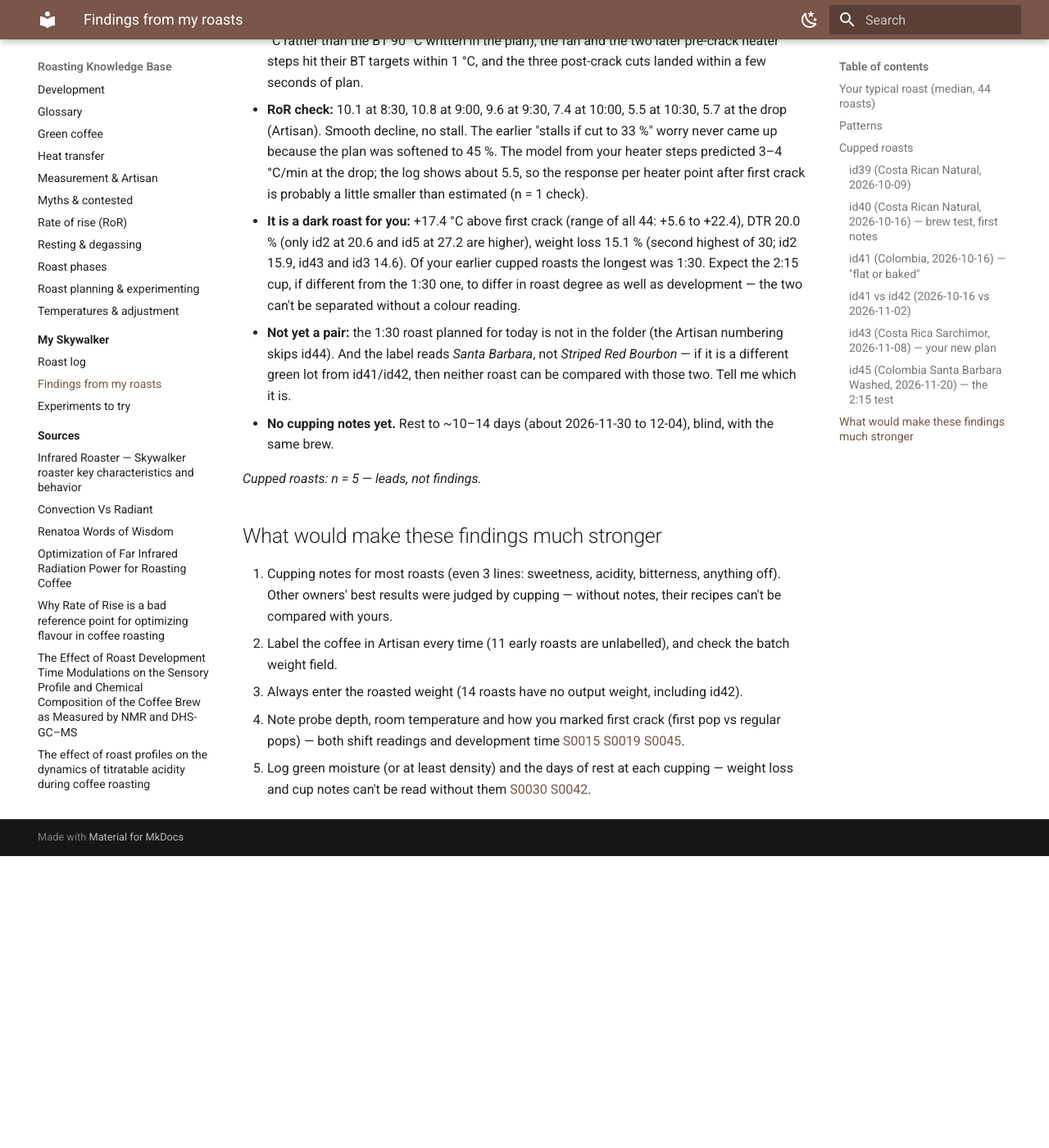
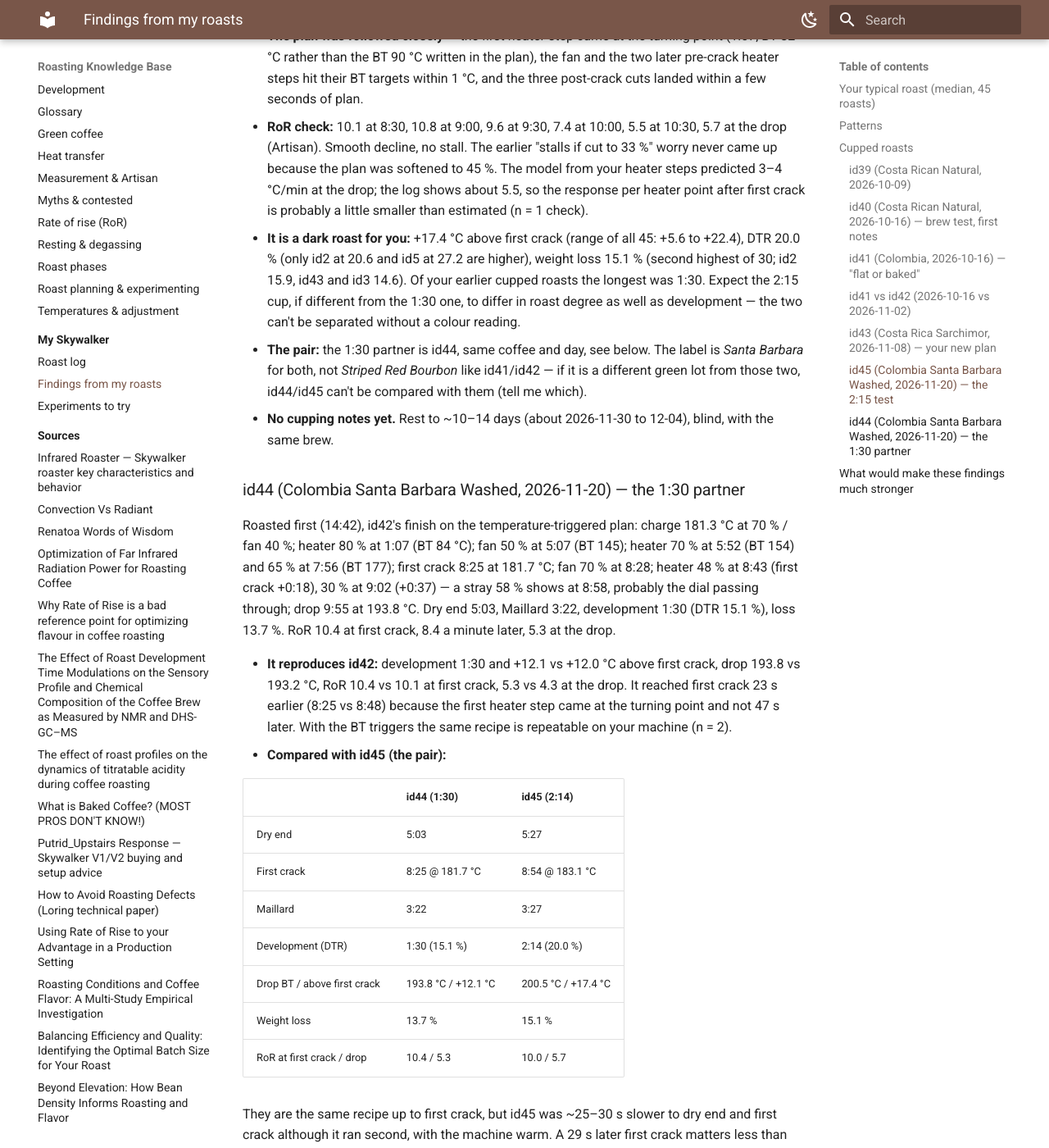
Before and after one commit to edsdck/roasting-kb, an MkDocs documentation site: the page built from docs/skywalker/findings.md, in a window 1280 px wide and 1400 px high, scrolled down 11532 px. Shown: the whole window at 82% size. Built offline with MkDocs 1.6.1 and Material for MkDocs 9.7.7, drawn with Linux system fonts in a browser that asks for light colours; before the commit the page ends 12576 px from its top, so only the background shows below that; some of the changed text lies outside the part shown.

Commit message:
Build 12: id44 (1:30 partner of id45), pair table
Co-Authored-By: Claude Sonnet 5.5 <noreply@anthropic.com>
Claude-Session: https://claude.ai/code/session_011bTvuuNt5nEpRJFXcJixPE

```diff
--- a/docs/changelog.md
+++ b/docs/changelog.md
@@ -1,6 +1,12 @@
 # Changelog
 
 Every change the Builder makes to the knowledge base, newest first.
+
+## 2026-11-20 — Build 12
+Sources integrated: none · Roasts parsed: 1 new (id44) · Cupping notes: none new
+- **ROASTS** [findings](skywalker/findings.md#id44-colombia-santa-barbara-washed-2026-11-20-the-130-partner) — id44 (Colombia Santa Barbara Washed, 1:30 development, drop 193.8 °C, +12.1 °C above first crack, loss 13.7 %) added as the 1:30 partner of id45, with a side-by-side table. It reproduces id42 closely; id45 reached first crack 29 s later. Medians table refreshed (n=45).
+- **CORRECT** [findings](skywalker/findings.md) — was: "the 1:30 roast planned for today is not in the folder" and a separate id45 summary bullet → now: id44 is in the folder, same coffee label as id45; one pair bullet replaces them. The open question left: whether Santa Barbara is a different lot from id41/id42.
+- **EXTEND** [experiments § 2](skywalker/experiments.md) and [Development](kb/development.md) — both arms roasted; cup comparison due about 2026-11-30 to 12-04.
 
 ## 2026-11-20 — Build 11
 Sources integrated: none · Roasts parsed: 1 new (id45; the planned 1:30 partner is not in the folder) · Cupping notes: none new
--- a/docs/skywalker/findings.md
+++ b/docs/skywalker/findings.md
@@ -2,7 +2,7 @@
 
 *Maintained by the Builder from the [roast log](roast-log.md) and cupping notes. Personal evidence
 (grade **P**): the best evidence for this machine, but uncontrolled, one roaster, and five roasts
-cupped so far. Updated 2026-11-20 (Build 11, id45), 44 roasts (Jan–Nov 2026).*
+cupped so far. Updated 2026-11-20 (Build 12, id44), 45 roasts (Jan–Nov 2026).*
 
 !!! abstract "In short"
     - **First crack reads ~184 °C** on your machine (median of 41 roasts; range 174–193 °C) — matching other Skywalker owners (179–183 °C), far below the ~200 °C of convection roasters.
@@ -13,23 +13,23 @@ cupped so far. Updated 2026-11-20 (Build 11, id45), 44 roasts (Jan–Nov 2026).*
     - **First brew-split test (Build 10, id40, 2026-11-20): grind was not the bitterness.** Same roast brewed at your usual grind and 10 micro-steps coarser, tasted at 8, 11 and 16 minutes: the coarser cup was more acidic, bitterness similar at first and little in either cup later; a second taster picked the finer cup blind, with more body. So a coarser grind bought acidity, not less bitterness. One brew, small n — see [Cupped roasts](#cupped-roasts).
     - **Longer development won on the Colombia:** id41 (1:01) cupped "flat or baked" with a bit of smoke; id42 (1:30, only development changed) was sweeter, with tea-like body and weaker bitterness. Your best lead so far.
     - **id43 (Costa Rica, 2026-11-08)** ran your new plan: the earlier heater cuts brought RoR at first crack down from 11.5 (id39) to 9.1 °C/min, and with 1:30 of development it lost 14.6 % — the most of your five Costa Rica roasts — so you thought it too dark. **The cup disagreed:** fruity with balanced acidity at 3 days, tastier on a V60 at 10 days, and "more fruit-ish" than id39 and id40 at 11 days, with the "infamous" flavour weak and fading. Your best-tasting Costa Rica so far (P, n=1).
-    - **id45 (Colombia Santa Barbara Washed, 2026-11-20) — the 2:15 finish.** Followed the temperature-triggered plan almost to the second: development 2:14 (DTR 20.0 %), drop 200.5 °C (**+17.4 °C above first crack**, against your median +8.5), weight loss 15.1 % (second highest of 30 recorded). RoR declined smoothly with no stall: ~10 °C/min through first crack, 5.5 at 10:30, 5.7 at the drop (Artisan) — a bit above the 3–4 predicted from your heater-step responses. Not cupped; its 1:30 partner isn't in the folder yet, and the coffee is labelled differently from id41/id42 (Santa Barbara, not Striped Red Bourbon) — see [id45](#id45-colombia-santa-barbara-washed-2026-11-20-the-215-test).
+    - **id44 vs id45 (Colombia Santa Barbara Washed, both 2026-11-20) — the 1:30 / 2:14 pair, not cupped yet.** Both followed the temperature-triggered plan closely (id44 at 14:42, id45 at 15:13). id44: development 1:30, drop 193.8 °C (+12.1 °C above first crack), loss 13.7 %; id45: development 2:14, drop 200.5 °C (**+17.4 °C**), loss 15.1 % (second highest of 31 recorded). RoR declined smoothly in both and neither stalled (5.3 and 5.7 °C/min at the drop, a bit above the 3–4 I predicted for id45). id44 also reproduces id42 closely (+12.0 °C, RoR 10.4 vs 10.1 at first crack). The pair differs in degree as well as development, and id45 reached first crack 29 s later — see [id44](#id44-colombia-santa-barbara-washed-2026-11-20-the-130-partner) and [id45](#id45-colombia-santa-barbara-washed-2026-11-20-the-215-test).
     - **New in Build 6:** a higher charge goes with a faster roast (about −4 s per °C of charge, r = −0.58 among the 37 roasts charged at 170 °C or above) — the same order as a Colombian production test, where the cup did not change with charge at medium colour. Most of your roasts (29 of 41) end drying later than the 3:30–4:30 window one Skywalker owner uses. Weight loss rises from ~13 % at 1:00 development to ~14 % at 1:30 or more.
     - **Biggest gap now: one variable at a time.** The cupping notes are coming in — thank you. What's missing is pairs of roasts that differ in only one thing, so a cup difference can be pinned on something.
 
-## Your typical roast (median, 44 roasts)
+## Your typical roast (median, 45 roasts)
 
 | | Median | Range |
 |---|---|---|
 | Batch | 350 g | 325–385 g |
 | Charge BT | 181 °C | 108–205 °C |
 | Turning point | ~1:01 | — |
-| Dry end (yellow) | 4:42 @ ~145 °C | 3:55–7:00 |
-| First crack | 8:51 @ **184.5 °C** | 7:12–13:23 / 174–193 °C |
-| Development | **1:10** · DTR 11.3 % | 0:41–2:41 · 7–27 % |
-| Drop BT | 193.7 °C | 186–206 °C |
-| Total time | 10:26 | 8:27–14:23 |
-| Weight loss | 13.4 % (n=30) | 12.0–15.9 % |
+| Dry end (yellow) | 4:43 @ ~145 °C | 3:55–7:00 |
+| First crack | 8:48 @ **184.5 °C** | 7:12–13:23 / 174–193 °C |
+| Development | **1:12** · DTR 11.4 % | 0:41–2:41 · 7–27 % |
+| Drop BT | 193.8 °C | 186–206 °C |
+| Total time | 10:18 | 8:27–14:23 |
+| Weight loss | 13.4 % (n=31) | 12.0–15.9 % |
 | RoR at first crack | 9.1 °C/min | 5.8–11.5 |
 
 ## Patterns
@@ -188,9 +188,28 @@ The "Roast 2" arm of the development test, roasted today from the temperature-tr
 
 - **The plan was followed closely** — the first heater step came at the turning point (1:07, BT 82 °C rather than the BT 90 °C written in the plan), the fan and the two later pre-crack heater steps hit their BT targets within 1 °C, and the three post-crack cuts landed within a few seconds of plan.
 - **RoR check:** 10.1 at 8:30, 10.8 at 9:00, 9.6 at 9:30, 7.4 at 10:00, 5.5 at 10:30, 5.7 at the drop (Artisan). Smooth decline, no stall. The earlier "stalls if cut to 33 %" worry never came up because the plan was softened to 45 %. The model from your heater steps predicted 3–4 °C/min at the drop; the log shows about 5.5, so the response per heater point after first crack is probably a little smaller than estimated (n = 1 check).
-- **It is a dark roast for you:** +17.4 °C above first crack (range of all 44: +5.6 to +22.4), DTR 20.0 % (only id2 at 20.6 and id5 at 27.2 are higher), weight loss 15.1 % (second highest of 30; id2 15.9, id43 and id3 14.6). Of your earlier cupped roasts the longest was 1:30. Expect the 2:15 cup, if different from the 1:30 one, to differ in roast degree as well as development — the two can't be separated without a colour reading.
-- **Not yet a pair:** the 1:30 roast planned for today is not in the folder (the Artisan numbering skips id44). And the label reads *Santa Barbara*, not *Striped Red Bourbon* — if it is a different green lot from id41/id42, then neither roast can be compared with those two. Tell me which it is.
+- **It is a dark roast for you:** +17.4 °C above first crack (range of all 45: +5.6 to +22.4), DTR 20.0 % (only id2 at 20.6 and id5 at 27.2 are higher), weight loss 15.1 % (second highest of 30; id2 15.9, id43 and id3 14.6). Of your earlier cupped roasts the longest was 1:30. Expect the 2:15 cup, if different from the 1:30 one, to differ in roast degree as well as development — the two can't be separated without a colour reading.
+- **The pair:** the 1:30 partner is id44, same coffee and day, see below. The label is *Santa Barbara* for both, not *Striped Red Bourbon* like id41/id42 — if it is a different green lot from those two, id44/id45 can't be compared with them (tell me which).
 - **No cupping notes yet.** Rest to ~10–14 days (about 2026-11-30 to 12-04), blind, with the same brew.
+
+### id44 (Colombia Santa Barbara Washed, 2026-11-20) — the 1:30 partner
+Roasted first (14:42), id42's finish on the temperature-triggered plan: charge 181.3 °C at 70 % / fan 40 %; heater 80 % at 1:07 (BT 84 °C); fan 50 % at 5:07 (BT 145); heater 70 % at 5:52 (BT 154) and 65 % at 7:56 (BT 177); first crack 8:25 at 181.7 °C; fan 70 % at 8:28; heater 48 % at 8:43 (first crack +0:18), 30 % at 9:02 (+0:37) — a stray 58 % shows at 8:58, probably the dial passing through; drop 9:55 at 193.8 °C. Dry end 5:03, Maillard 3:22, development 1:30 (DTR 15.1 %), loss 13.7 %. RoR 10.4 at first crack, 8.4 a minute later, 5.3 at the drop.
+
+- **It reproduces id42:** development 1:30 and +12.1 vs +12.0 °C above first crack, drop 193.8 vs 193.2 °C, RoR 10.4 vs 10.1 at first crack, 5.3 vs 4.3 at the drop. It reached first crack 23 s earlier (8:25 vs 8:48) because the first heater step came at the turning point and not 47 s later. With the BT triggers the same recipe is repeatable on your machine (n = 2).
+- **Compared with id45 (the pair):**
+
+| | id44 (1:30) | id45 (2:14) |
+|---|---|---|
+| Dry end | 5:03 | 5:27 |
+| First crack | 8:25 @ 181.7 °C | 8:54 @ 183.1 °C |
+| Maillard | 3:22 | 3:27 |
+| Development (DTR) | 1:30 (15.1 %) | 2:14 (20.0 %) |
+| Drop BT / above first crack | 193.8 °C / +12.1 °C | 200.5 °C / +17.4 °C |
+| Weight loss | 13.7 % | 15.1 % |
+| RoR at first crack / drop | 10.4 / 5.3 | 10.0 / 5.7 |
+
+  They are the same recipe up to first crack, but id45 was ~25–30 s slower to dry end and first crack although it ran second, with the machine warm. A 29 s later first crack matters less than development at equal colour in the research [S0012](../sources/S0012-munchow-2020-roasting-conditions-multi-study.md) — but the pair does differ in roast degree (1.4 points of weight loss, 6.7 °C of drop), not only in development.
+- **Not cupped yet.** Rest both 10–14 days (about 2026-11-30 to 12-04), blind with a second taster, same brew; note which cup you prefer and whether the "infamous" flavour is stronger or weaker in either. Both came from an uncleaned roaster, so they are also your pre-cleaning baseline (experiment 11, arm D).
 
 *Cupped roasts: n = 5 — leads, not findings.*
 
```
Also changed, not shown: docs/kb/development.md (+1 -1 lines), docs/skywalker/experiments.md (+2 -2 lines), docs/skywalker/roast-log.md (+2 -1 lines), docs/skywalker/roasts/id44.md (added, +52 -0 lines), 2 other files.
